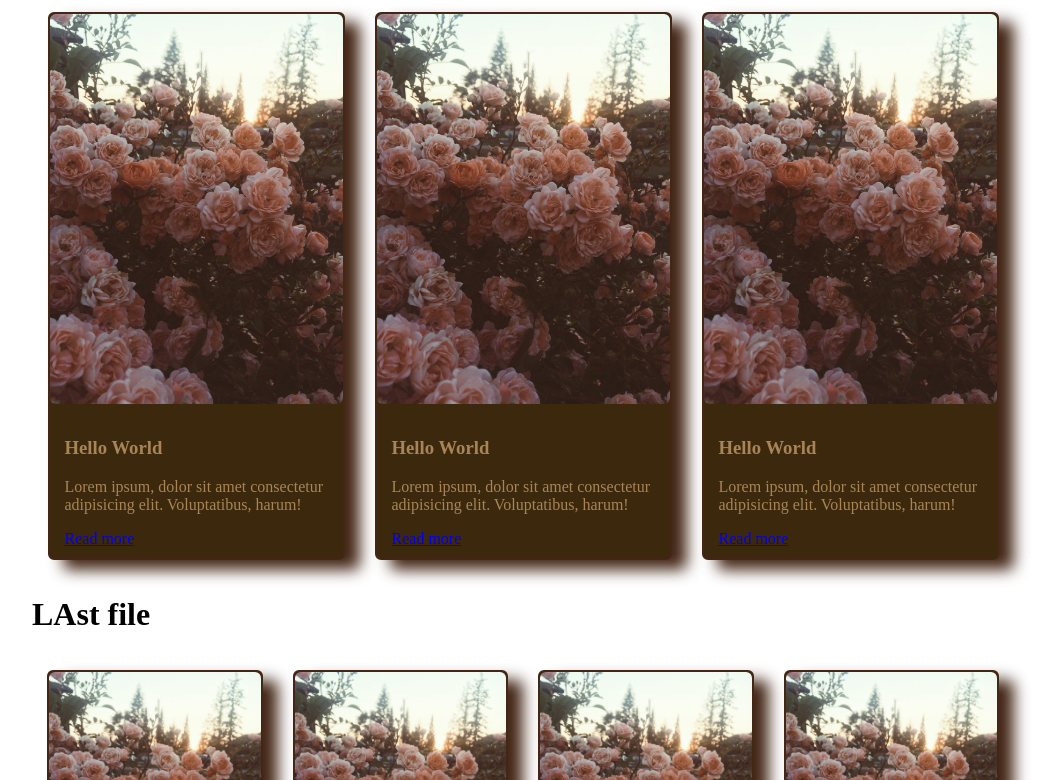
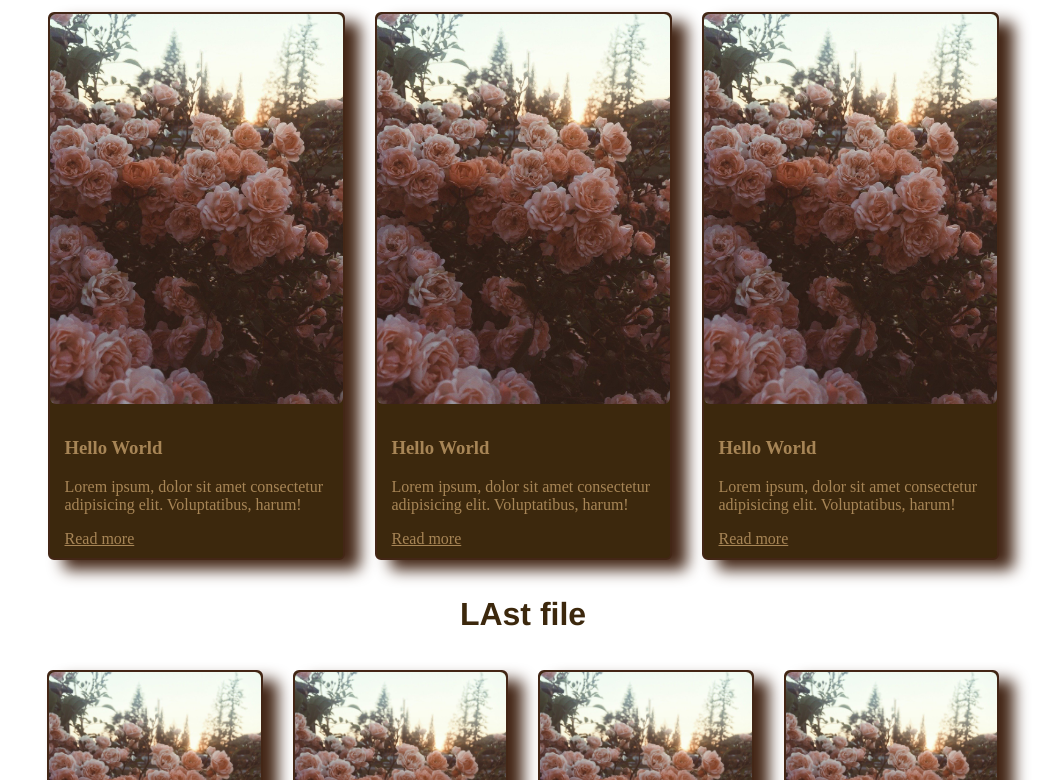
Before and after one commit to ajarrra/1.12.22, a plain HTML site: page index.html in a window 1280 px wide. Shown: the part 380-1160 px from the top of the page, without its empty margins (117-1174 px from the left). Drawn offline with Linux system fonts and the light colour scheme.

Commit message:
edit h1 a

```diff
--- a/style.css
+++ b/style.css
@@ -132,3 +132,13 @@ display: flex;
 .card.card-horizonal .card-image {
     width: 30%;
 }
+h1{
+    text-align: center;
+    font-family: 'Franklin Gothic Medium', 'Arial Narrow', Arial, sans-serif;
+    color: #3C280D;
+}
+
+a{
+    text-align: center;
+color: #a78556
+}
```
